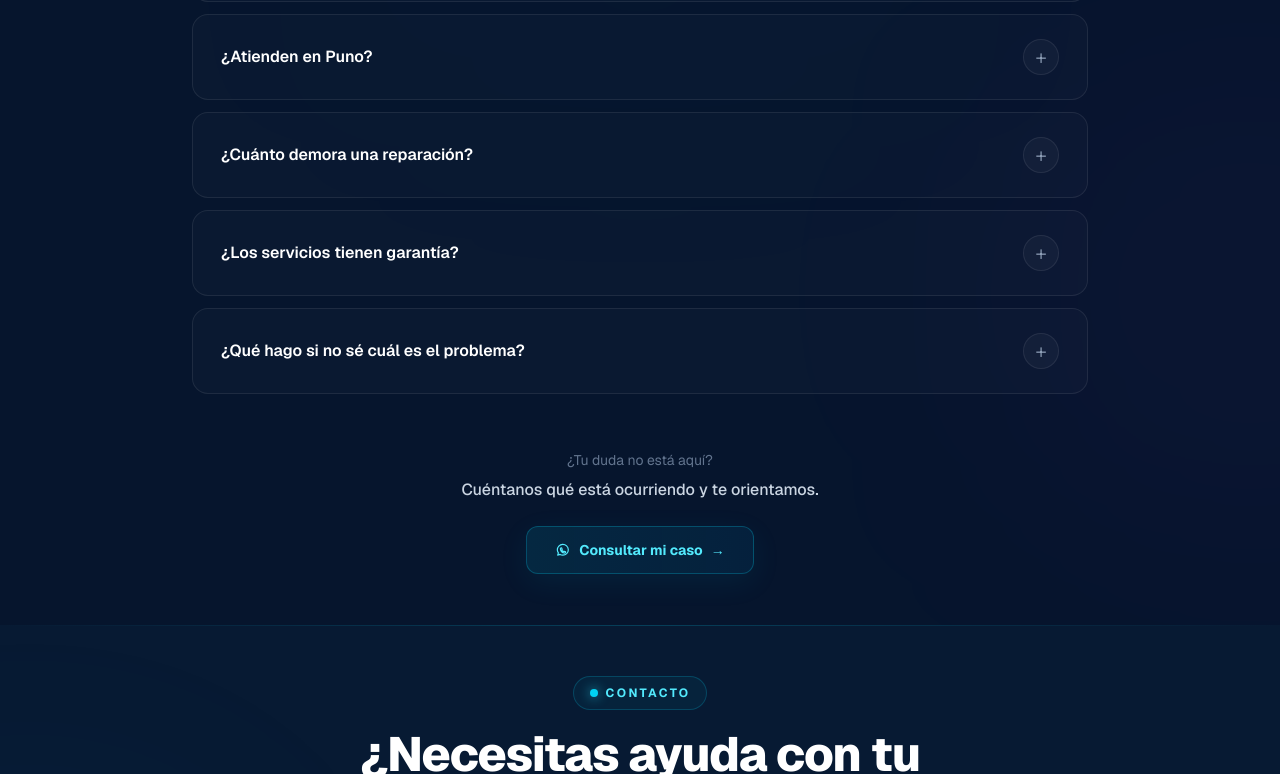
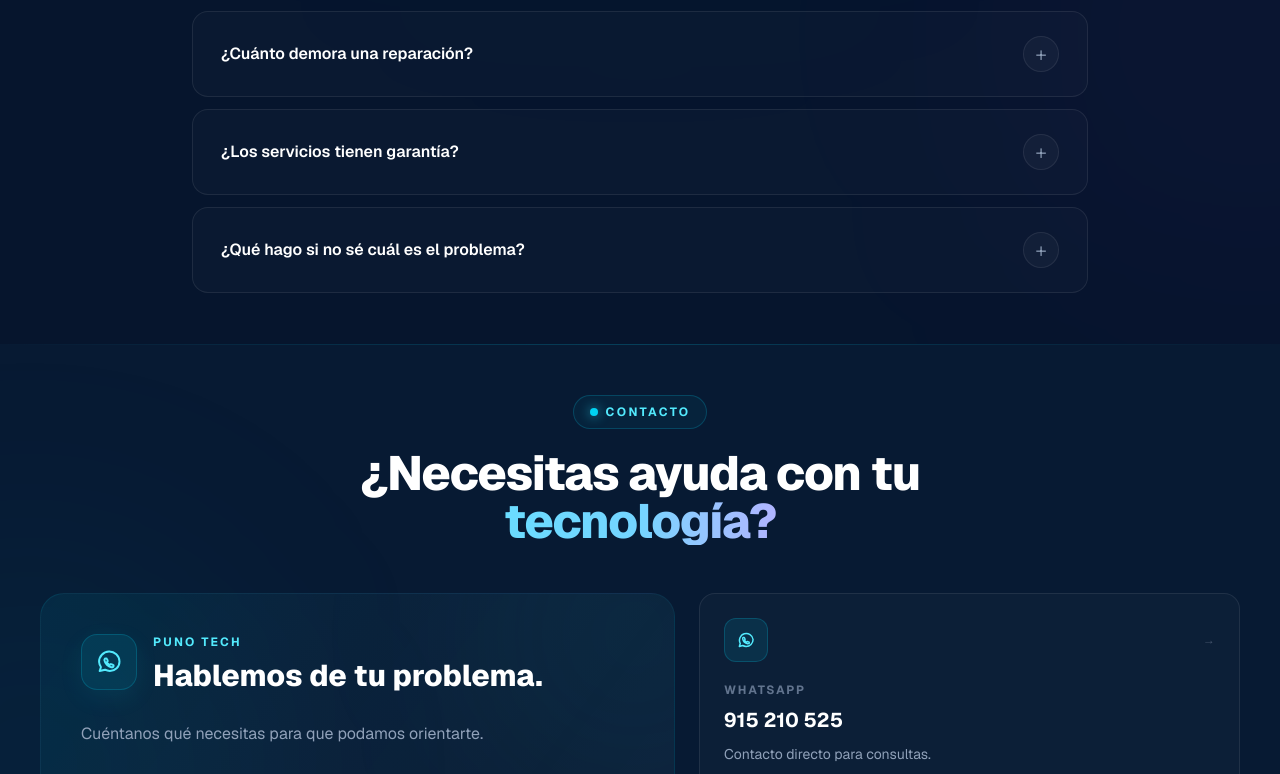
Before and after one commit to joakoguzp/puno-tech, a Next.js app: page / in a window 1280 px wide. Shown: the part 6833-7607 px from the top of the page. Built offline with nearby package versions, Linux system fonts and the light colour scheme.

Commit message:
Reducir repeticiones y simplificar lectura

```diff
--- a/src/components/sections/FAQ.tsx
+++ b/src/components/sections/FAQ.tsx
@@ -51,7 +51,7 @@ const faqs = [
 ];
 
 export default function FAQ() {
-  const [openIndex, setOpenIndex] = useState<number | null>(0);
+  const [openIndex, setOpenIndex] = useState<number | null>(null);
 
   const toggleFAQ = (index: number) => {
     setOpenIndex((current) => (current === index ? null : index));
@@ -212,72 +212,6 @@ export default function FAQ() {
           })}
         </div>
 
-        {/* =========================
-            CTA
-        ========================== */}
-
-        <div className="mt-14 text-center">
-          <p className="text-sm text-slate-500">¿Tu duda no está aquí?</p>
-
-          <p className="mt-2 text-base font-medium text-slate-300">
-            Cuéntanos qué está ocurriendo y te orientamos.
-          </p>
-
-          <a
-            href="https://wa.me/51915210525"
-            target="_blank"
-            rel="noopener noreferrer"
-            className="
-              mt-6
-              inline-flex
-              h-12
-              items-center
-              justify-center
-              gap-2
-              rounded-xl
-              border
-              border-cyan-400/25
-              bg-gradient-to-r
-              from-cyan-500/[0.12]
-              to-sky-500/[0.08]
-              px-7
-              text-sm
-              font-bold
-              text-cyan-300
-              shadow-[0_8px_30px_rgba(6,182,212,0.08)]
-              transition-all
-              duration-300
-              hover:-translate-y-0.5
-              hover:border-cyan-400/40
-              hover:bg-cyan-400/[0.12]
-              hover:text-white
-              hover:shadow-[0_12px_35px_rgba(6,182,212,0.16)]
-              active:translate-y-0
-            "
-          >
-            <svg
-              viewBox="0 0 24 24"
-              fill="none"
-              stroke="currentColor"
-              strokeWidth="1.8"
-              className="h-4 w-4"
-              aria-hidden="true"
-            >
-              <path
-                strokeLinecap="round"
-                strokeLinejoin="round"
-                d="M20 11.5a8.2 8.2 0 0 1-8.3 8.2 8.3 8.3 0 0 1-4.1-1.1L4 19.7l1.1-3.4A8.1 8.1 0 0 1 3.5 12 8.2 8.2 0 1 1 20 11.5Z"
-              />
-              <path
-                strokeLinecap="round"
-                strokeLinejoin="round"
-                d="M8.5 9.3c.2-.4.4-.4.7-.4h.5c.2 0 .4.1.5.4l.7 1.6c.1.2.1.4-.1.6l-.6.7c.5 1 1.3 1.8 2.4 2.3l.7-.6c.2-.2.4-.2.6-.1l1.6.7c.3.1.4.3.4.5v.5c0 .3-.1.5-.4.7-.4.3-1 .4-1.5.3-2.8-.5-5.4-3.1-5.9-5.9-.1-.5 0-1.1.4-1.5Z"
-              />
-            </svg>
-            Consultar mi caso
-            <span aria-hidden="true">→</span>
-          </a>
-        </div>
       </div>
     </section>
   );
```
